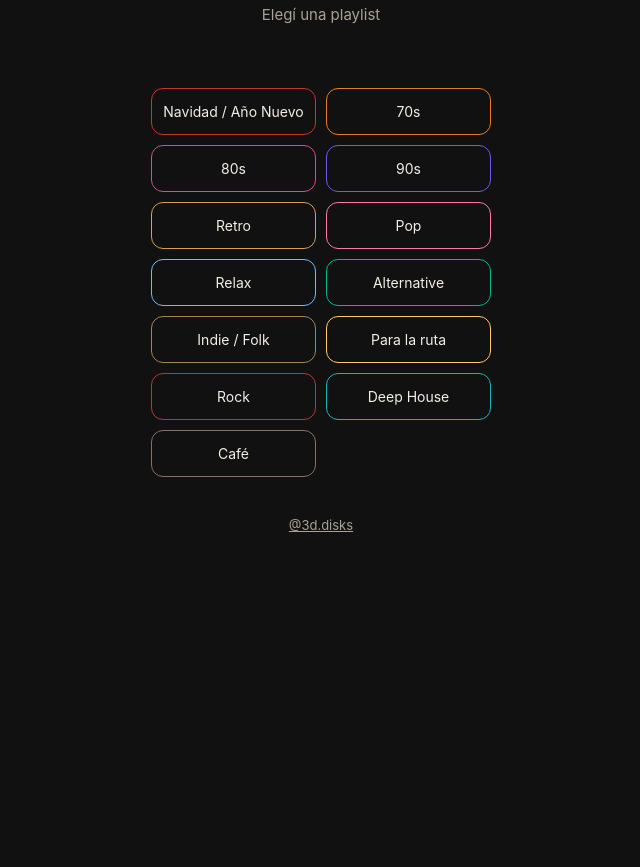
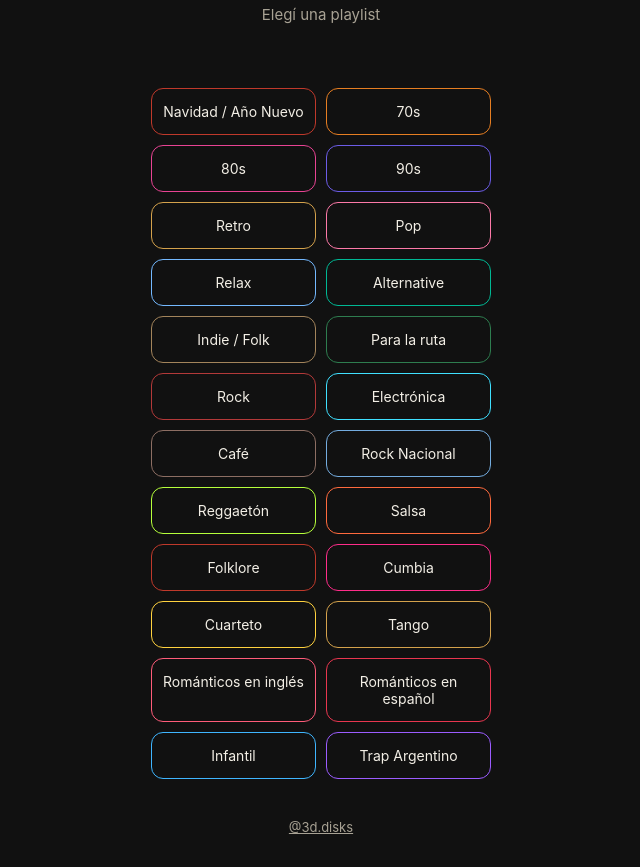
Before and after one commit to 3ddisks/3ddisks.github.io, a plain HTML site: page index.html in a window 1280 px wide. Shown: the part 425-1292 px from the top of the page, without its empty margins (319-959 px from the left). Before the commit the page ends 990 px from the top, so only its background shows below. Drawn offline with Linux system fonts and the light colour scheme.

Commit message:
index.html

```diff
--- a/index.html
+++ b/index.html
@@ -56,10 +56,21 @@
     "relax":       { nombre: "Relax",               color: "#74b9ff", spotify: "", youtube: "" },
     "alternative": { nombre: "Alternative",         color: "#00b894", spotify: "", youtube: "" },
     "indie-folk":  { nombre: "Indie / Folk",        color: "#a3845b", spotify: "", youtube: "" },
-    "ruta":        { nombre: "Para la ruta",        color: "#fdcb6e", spotify: "", youtube: "" },
+    "ruta":        { nombre: "Para la ruta",        color: "#2e7d4f", spotify: "", youtube: "" },
     "rock":        { nombre: "Rock",                color: "#b33939", spotify: "", youtube: "" },
-    "deep-house":  { nombre: "Deep House",          color: "#0fb9b1", spotify: "", youtube: "" },
-    "cafe":        { nombre: "Café",                color: "#8d6e63", spotify: "", youtube: "" }
+    "electronica": { nombre: "Electrónica",         color: "#3fe0ff", spotify: "", youtube: "" },
+    "cafe":        { nombre: "Café",                color: "#8d6e63", spotify: "", youtube: "" },
+    "rock-nacional": { nombre: "Rock Nacional",     color: "#74acdf", spotify: "", youtube: "" },
+    "reggaeton":   { nombre: "Reggaetón",           color: "#b6ff3b", spotify: "", youtube: "" },
+    "salsa":       { nombre: "Salsa",               color: "#ff6a3d", spotify: "", youtube: "" },
+    "folklore":    { nombre: "Folklore",            color: "#c0392b", spotify: "", youtube: "" },
+    "cumbia":       { nombre: "Cumbia",                color: "#ff2d8a", spotify: "", youtube: "" },
+    "cuarteto":     { nombre: "Cuarteto",              color: "#ffd23f", spotify: "", youtube: "" },
+    "tango":        { nombre: "Tango",                 color: "#d4a24c", spotify: "", youtube: "" },
+    "romanticos-en":{ nombre: "Románticos en inglés",  color: "#ff5c7a", spotify: "", youtube: "" },
+    "romanticos-es":{ nombre: "Románticos en español", color: "#e8364f", spotify: "", youtube: "" },
+    "infantil":     { nombre: "Infantil",              color: "#3fb6ff", spotify: "", youtube: "" },
+    "trap":         { nombre: "Trap Argentino",        color: "#9b5cff", spotify: "", youtube: "" }
   };
   // ────────────────────────────────────────────────────────────────
 
```
